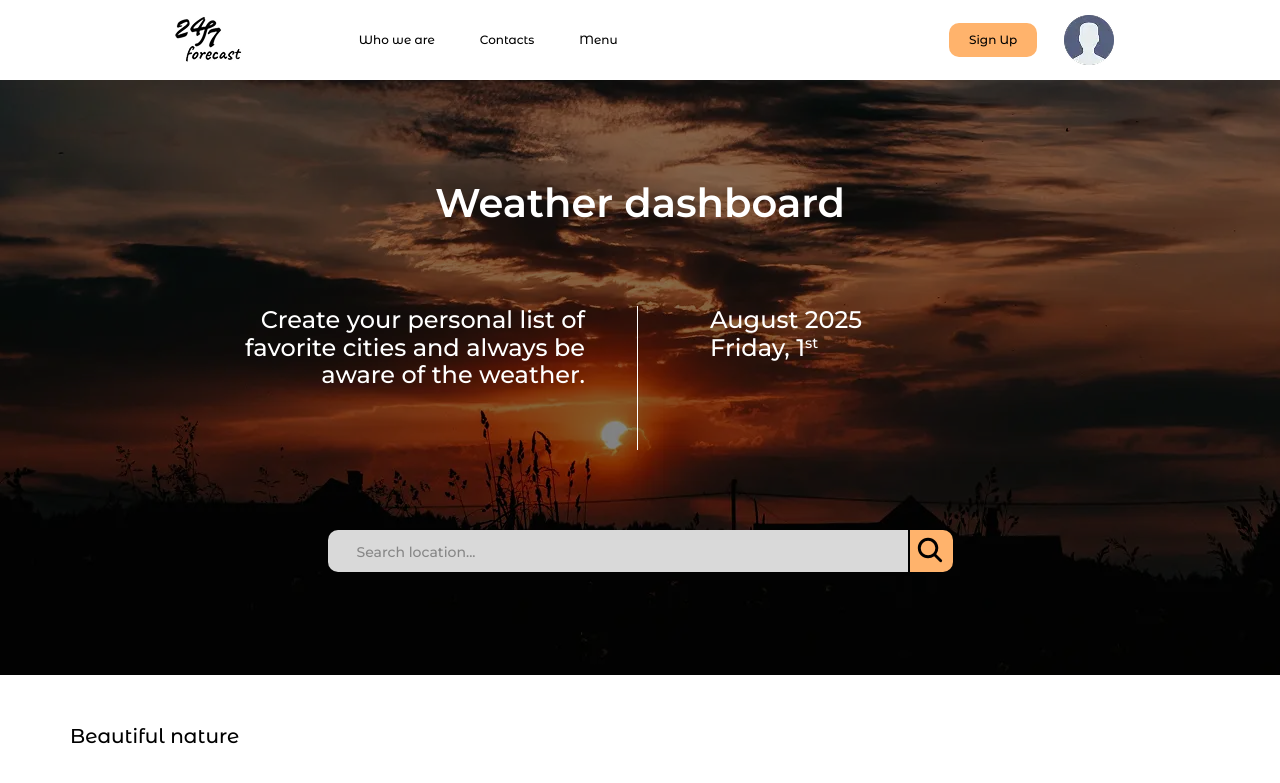
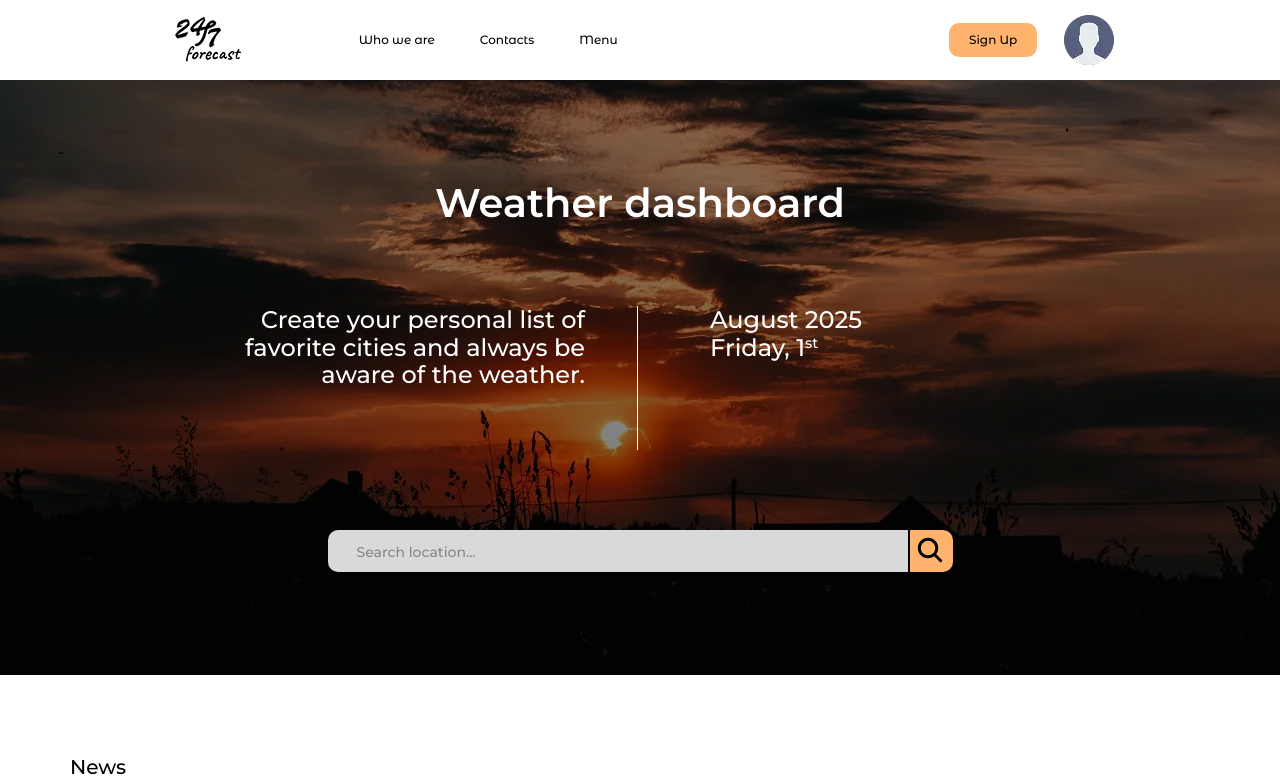
Before and after one commit to Pan-Artur/forecast, a React (Create React App) app: page / in a window 1280 px wide. Shown: the top 783 px of the page. Built offline with nearby package versions, Linux system fonts and the light colour scheme; no server answers.

Commit message:
ААААААА

```diff
--- a/src/pages/Main/Main.jsx
+++ b/src/pages/Main/Main.jsx
@@ -174,7 +174,7 @@ export const Main = ({ isLoggined }) => {
             onClose={() => toggleWeeklyForecast(weeklyForecastCity)}
           />
         )}
-      {/* <Pets keyword={searchCity} /> */}
+      <Pets keyword={searchCity} />
       <Nature />
     </main>
   );
```
